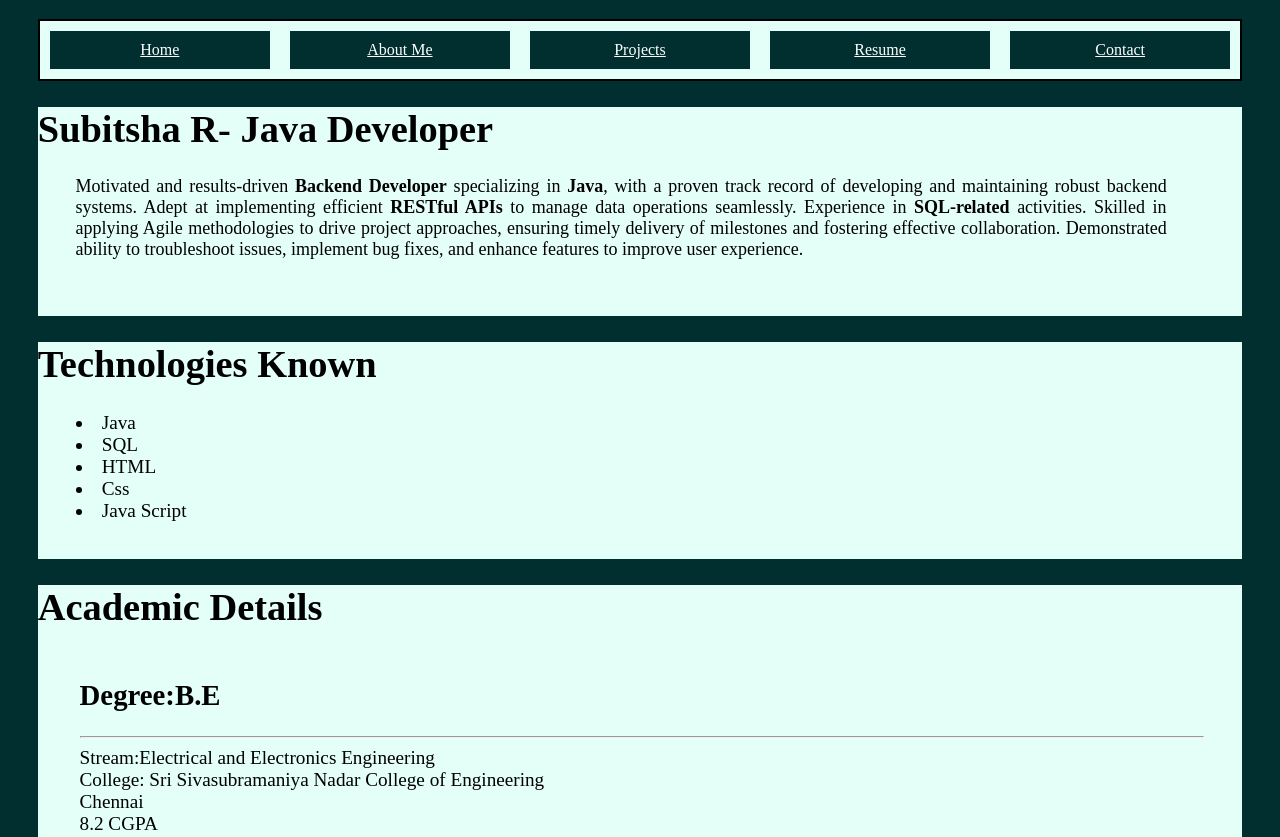
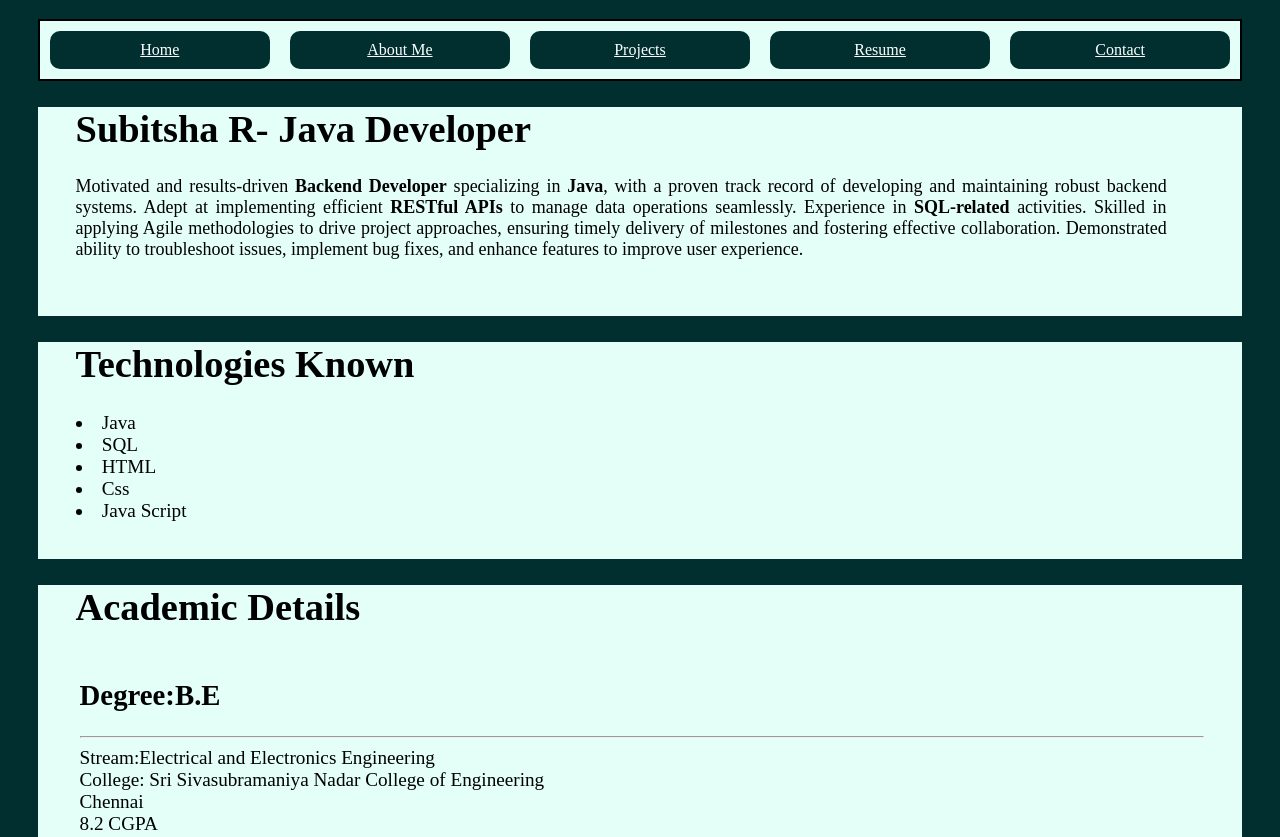
Before and after one commit to subitshar18/Portfolio-Subitsha, a plain HTML site: page About.html in a window 1280 px wide. Shown: the top 837 px of the page. Drawn offline with Linux system fonts and the light colour scheme; a web font is replaced by a local one.

Commit message:
ThirdChange

```diff
--- a/About.css
+++ b/About.css
@@ -14,6 +14,7 @@ body{
 .nav-item{
     background-color: #012f2f;
     color: white;
+    border-radius: 10px;
     padding-top: 10px;
     padding-bottom: 10px;
     font-size: medium;
@@ -46,3 +47,6 @@ body{
     padding:0cm 1cm 1cm 1cm;
 
 }
+h1{
+    margin-left: 1cm;
+}
--- a/Portfolio.css
+++ b/Portfolio.css
@@ -14,6 +14,7 @@ body{
 
 .nav-item{
     background-color: #012f2f;
+    border-radius: 10px;
     color: white;
     padding-top: 10px;
     padding-bottom: 10px;
--- a/contact.css
+++ b/contact.css
@@ -13,6 +13,7 @@ body{
 
 .nav-item{
     background-color: #012f2f;
+    border-radius: 10px;
     color: white;
     padding-top: 10px;
     padding-bottom: 10px;
--- a/project.css
+++ b/project.css
@@ -13,6 +13,7 @@ body{
 
 .nav-item{
     background-color: #012f2f;
+    border-radius: 10px;
     color: white;
     padding-top: 10px;
     padding-bottom: 10px;
```
